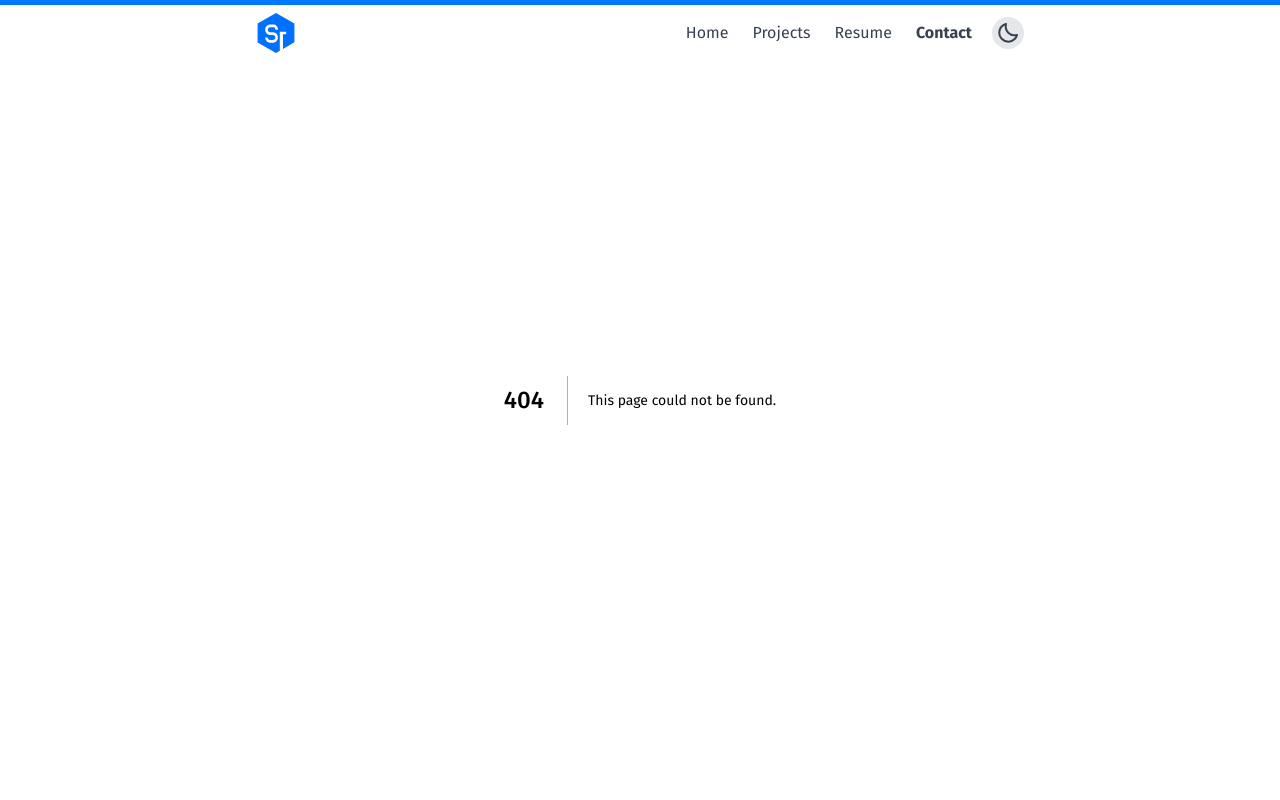
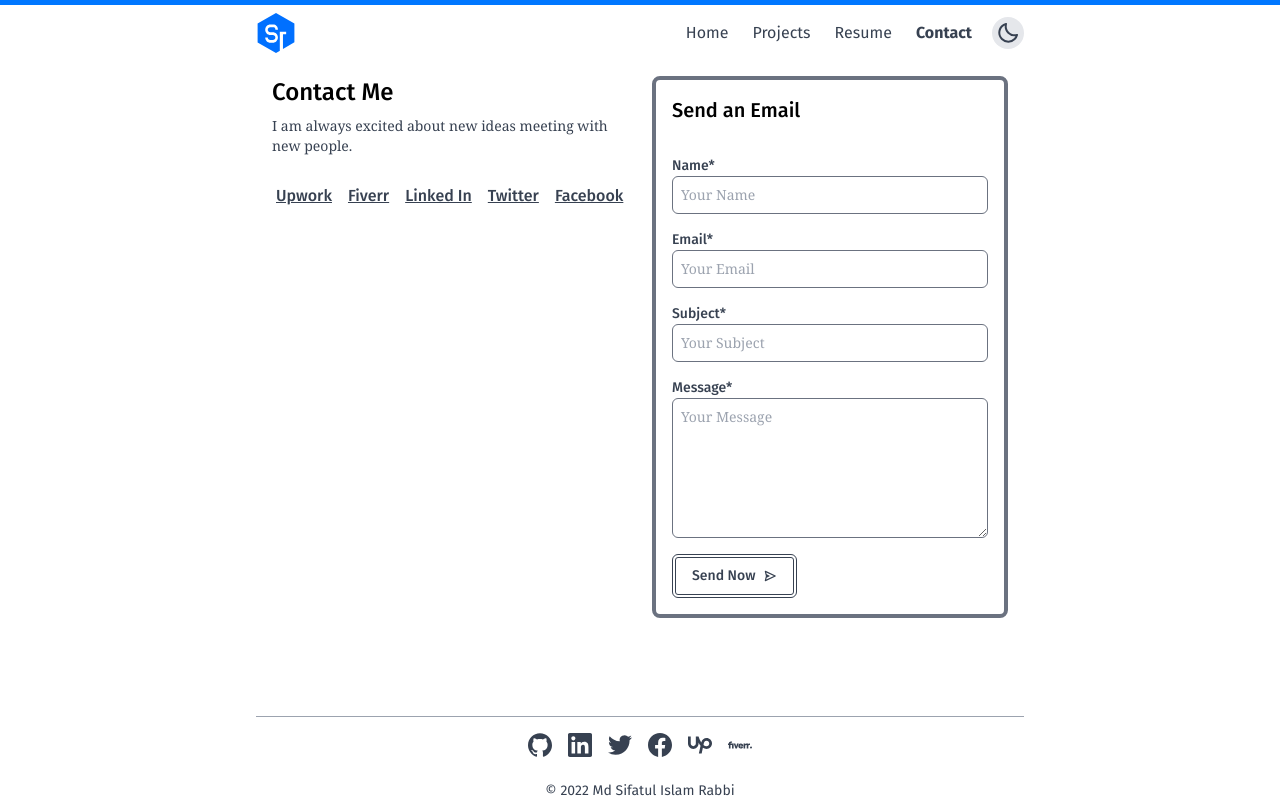
Before and after one commit to sifatulrabbi/sifatulrabbi.github.io, a Next.js app: page /contact in a window 1280 px wide. Before the commit this address had no page. Shown: the top 800 px of the page. Built offline with nearby package versions, Linux system fonts and the light colour scheme.

Commit message:
feat: contact me page
- contact me page for quickly contacting me
- contact me form
- form group component

```diff
--- /dev/null
+++ b/components/FormGroup.tsx
@@ -0,0 +1,56 @@
+import React from "react";
+
+interface Props {
+    required?: boolean;
+    type?: "text" | "number" | "textarea" | "email" | "password";
+    label: string;
+    name: string;
+    placeholder?: string;
+}
+
+export const FormGroup: React.FC<Props> = ({
+    required = false,
+    type = "text",
+    name,
+    label,
+    placeholder = "",
+}) => {
+    const [value, setValue] = React.useState("");
+
+    function handleChange(
+        e: React.SyntheticEvent<HTMLInputElement | HTMLTextAreaElement>,
+    ) {
+        setValue(e.currentTarget.value);
+    }
+
+    return (
+        <div className="w-full flex flex-col justify-start items start">
+            <label htmlFor={name} className="w-full font-primary font-medium">
+                {label}
+                {required ? "*" : ""}
+            </label>
+            {type === "textarea" ? (
+                <textarea
+                    id={name}
+                    name={name}
+                    required={required}
+                    placeholder={placeholder}
+                    value={value}
+                    onChange={handleChange}
+                    className="w-full p-2 rounded-md border-[1px] border-gray-500 outline-none min-h-[140px] focus:border-primary"
+                />
+            ) : (
+                <input
+                    type="email"
+                    id={name}
+                    name={name}
+                    required={required}
+                    placeholder={placeholder}
+                    value={value}
+                    onChange={handleChange}
+                    className="w-full p-2 rounded-md border-[1px] border-gray-500 outline-none focus:border-primary"
+                />
+            )}
+        </div>
+    );
+};
--- a/components/index.ts
+++ b/components/index.ts
@@ -5,3 +5,4 @@ export * from "./FeaturedProjectCard";
 export * from "./Footer";
 export * from "./ProjectCard";
 export * from "./FeaturedProjectCard";
+export * from "./FormGroup";
--- /dev/null
+++ b/features/ContactMeForm.tsx
@@ -0,0 +1,63 @@
+import React from "react";
+import {FormGroup} from "../components";
+import {v4} from "uuid";
+import {BiSend} from "react-icons/bi";
+
+interface IFromData {
+    required?: boolean;
+    type?: "text" | "number" | "textarea" | "email" | "password";
+    label: string;
+    name: string;
+    placeholder?: string;
+}
+
+const formData: IFromData[] = [
+    {
+        name: "name",
+        label: "Name",
+        type: "text",
+        required: true,
+        placeholder: "Your Name",
+    },
+    {
+        name: "email",
+        label: "Email",
+        type: "email",
+        required: true,
+        placeholder: "Your Email",
+    },
+    {
+        name: "subject",
+        label: "Subject",
+        type: "text",
+        required: true,
+        placeholder: "Your Subject",
+    },
+    {
+        name: "message",
+        label: "Message",
+        type: "textarea",
+        required: true,
+        placeholder: "Your Message",
+    },
+];
+
+export const ContactMeForm: React.FC = () => {
+    return (
+        <form
+            action="submit"
+            className="w-full flex flex-col justify-start items-start gap-4 p-4 rounded-lg border-4 border-gray-500 text-sm"
+        >
+            <h4>Send an Email</h4>
+            {formData.map((data) => (
+                <FormGroup key={v4()} {...data} />
+            ))}
+            <button
+                type="submit"
+                className="btn-primary flex items-center gap-2"
+            >
+                Send Now <BiSend />
+            </button>
+        </form>
+    );
+};
--- a/features/Navigation/MobileBar.tsx
+++ b/features/Navigation/MobileBar.tsx
@@ -32,12 +32,12 @@ function Icon({name}: BtnProps) {
 }
 
 export const MobileBar: React.FC = () => {
-    const [active, setAction] = useRecoilState(activePathState);
+    const [active, setActive] = useRecoilState(activePathState);
     const router = useRouter();
 
     React.useEffect(() => {
-        setAction(router.pathname);
-    }, [router.pathname, setAction]);
+        setActive(router.pathname);
+    }, [router.pathname, setActive]);
 
     return (
         <nav className="z-50 fixed md:hidden bottom-0 right-0 left-0 h-[60px] flex flex-row justify-around items-center px-4 bg-white bg-opacity-95">
--- a/features/index.ts
+++ b/features/index.ts
@@ -2,3 +2,4 @@ export * from "./Navigation";
 export * from "./ThemeProvider";
 export * from "./ProjectsView";
 export * from "./FeaturedProjectsView";
+export * from "./ContactMeForm";
--- /dev/null
+++ b/pages/contact.tsx
@@ -0,0 +1,50 @@
+import {NextPage} from "next";
+import Link from "next/link";
+import React from "react";
+import {ContactMeForm} from "../features";
+
+const Contact: NextPage = () => {
+    return (
+        <section className="mt-[60px] md:grid md:grid-cols-2 gap-6 min-h-[75vh]">
+            <div>
+                <div className="mb-6">
+                    <h3 className="mb-2">Contact Me</h3>
+                    <p className="text-sm">
+                        I am always excited about new ideas meeting with new
+                        people.
+                    </p>
+                </div>
+                <div className="flex flex-row flex-wrap gap-2 items-center">
+                    <Link href="/">
+                        <a className="font-primary font-medium underline hover:text-primary p-1">
+                            Upwork
+                        </a>
+                    </Link>
+                    <Link href="/">
+                        <a className="font-primary font-medium underline hover:text-primary p-1">
+                            Fiverr
+                        </a>
+                    </Link>
+                    <Link href="/">
+                        <a className="font-primary font-medium underline hover:text-primary p-1">
+                            Linked In
+                        </a>
+                    </Link>
+                    <Link href="/">
+                        <a className="font-primary font-medium underline hover:text-primary p-1">
+                            Twitter
+                        </a>
+                    </Link>
+                    <Link href="/">
+                        <a className="font-primary font-medium underline hover:text-primary p-1">
+                            Facebook
+                        </a>
+                    </Link>
+                </div>
+            </div>
+            <ContactMeForm />
+        </section>
+    );
+};
+
+export default Contact;
```
